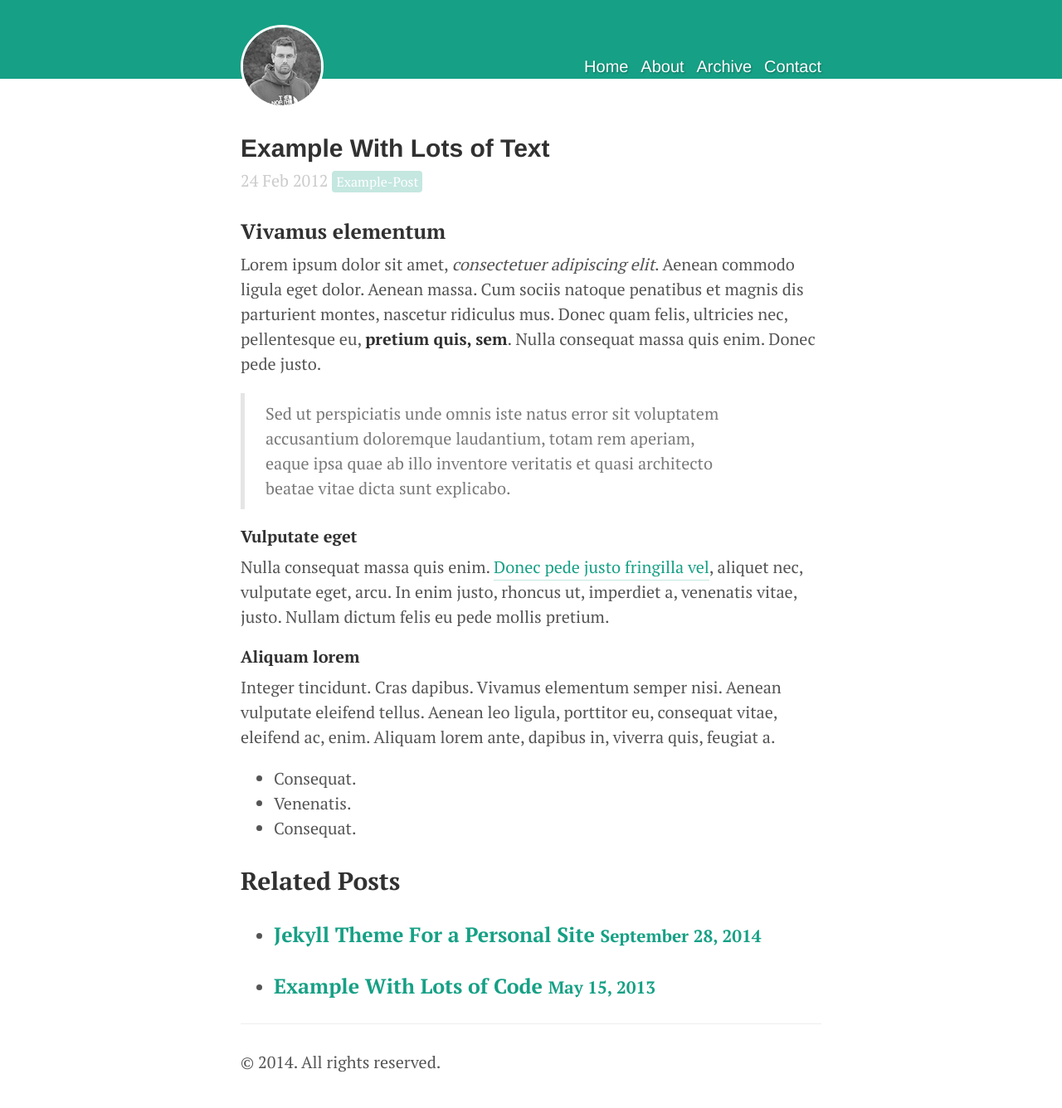
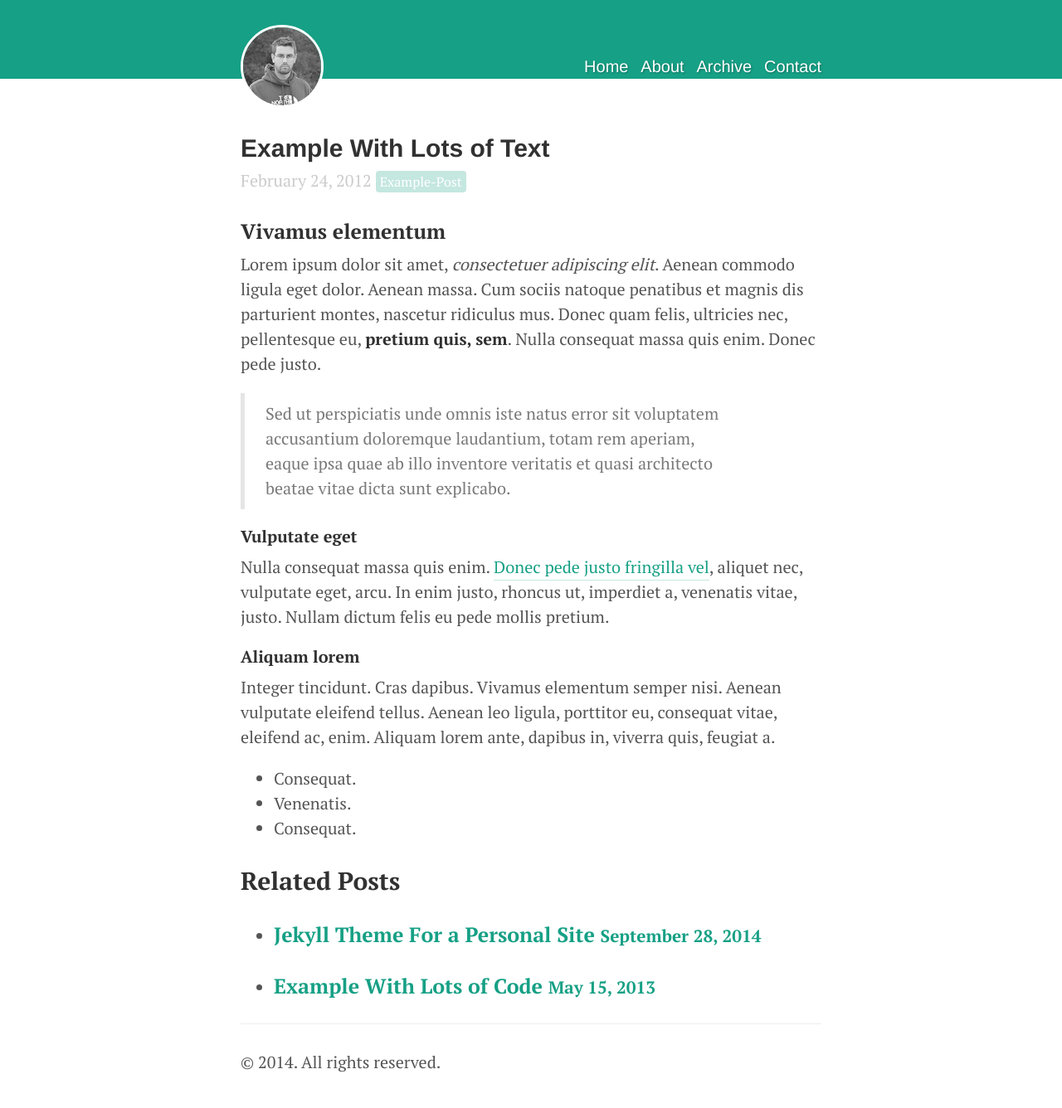
Before and after one commit to Schmalzy/Schmalzy.github.io, a Jekyll site: the page built from _posts/2012-02-24-Example-Lots-of-text.md, in a window 1280 px wide. Shown: the whole page at 83% size. Built offline with Jekyll 4.4.1, drawn with Linux system fonts in a browser that asks for light colours.

Commit message:
Update post.html

```diff
--- a/_layouts/post.html
+++ b/_layouts/post.html
@@ -4,7 +4,7 @@ layout: default
 
 <article class="post">
   <h2 class="post-title">{{ page.title }}</h2>
-  <p class="post-date">{{ page.date | date_to_string }}
+  <p class="post-date">{{ page.date | date: '%B %d, %Y' }}
     {% for tag in page.tags %}
       <span class="tags-item">{{ tag }}</span>
     {% endfor %}
```
